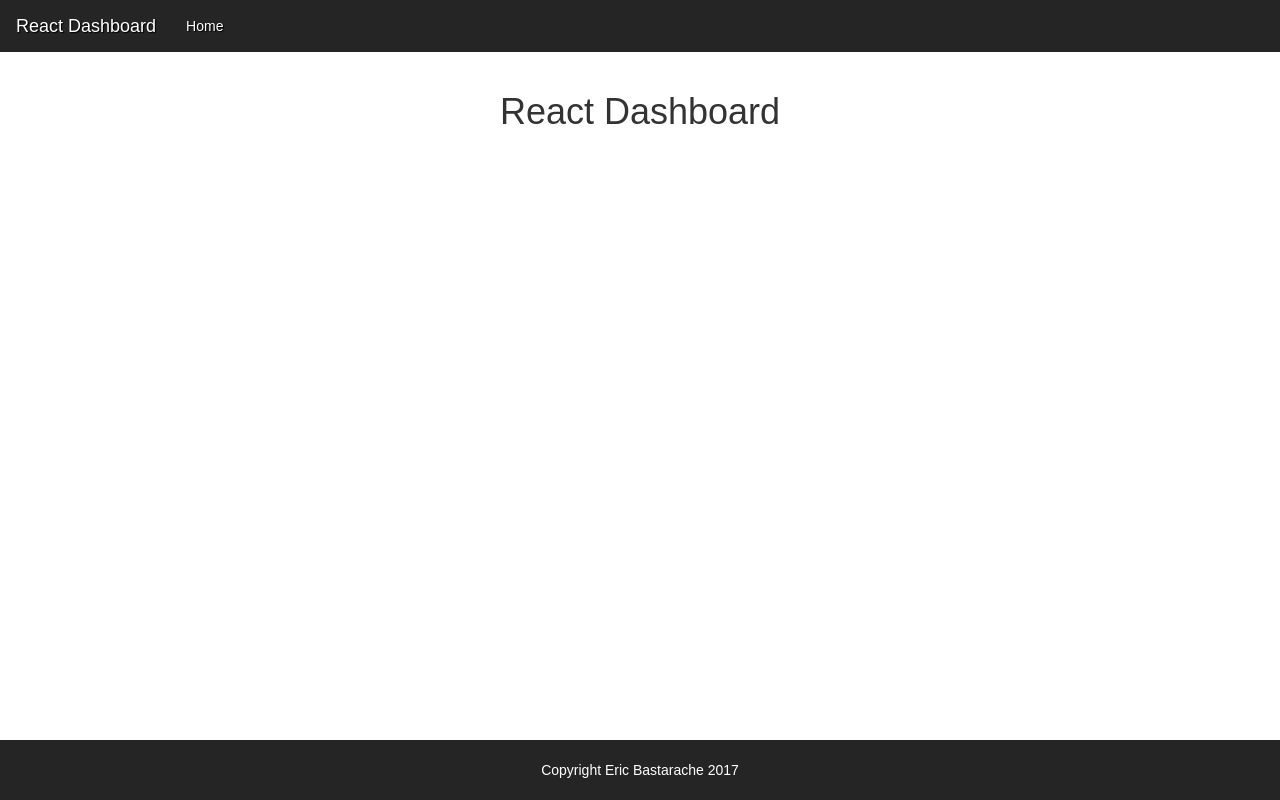
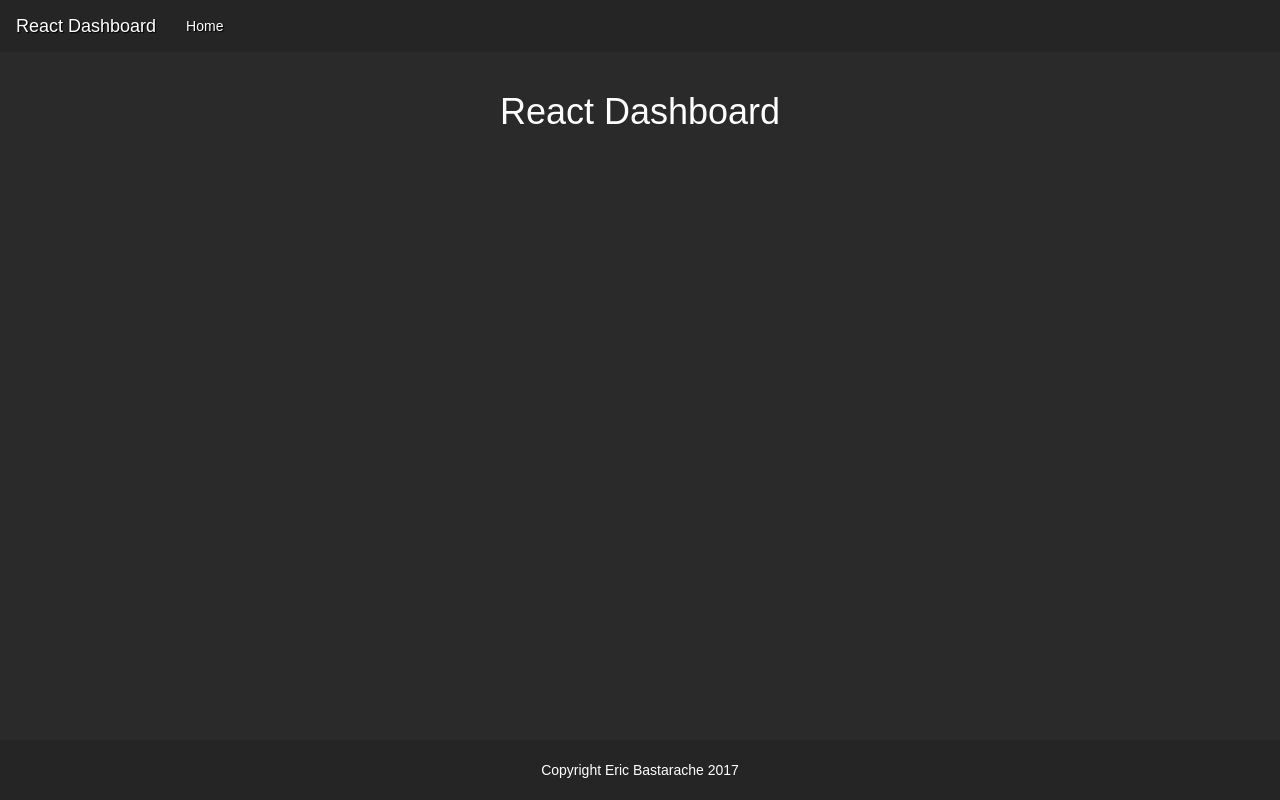
Before and after one commit to ericbastarache/reactdash, a React (Create React App) app: page / in a window 1280 px wide. Built offline with nearby package versions, Linux system fonts and the light colour scheme.

Commit message:
Updated global styles

```diff
--- a/src/index.css
+++ b/src/index.css
@@ -2,4 +2,6 @@ body {
   margin: 0;
   padding: 0;
   font-family: sans-serif;
+  background-color: #2a2a2a;
+  color: #fff;
 }
```
